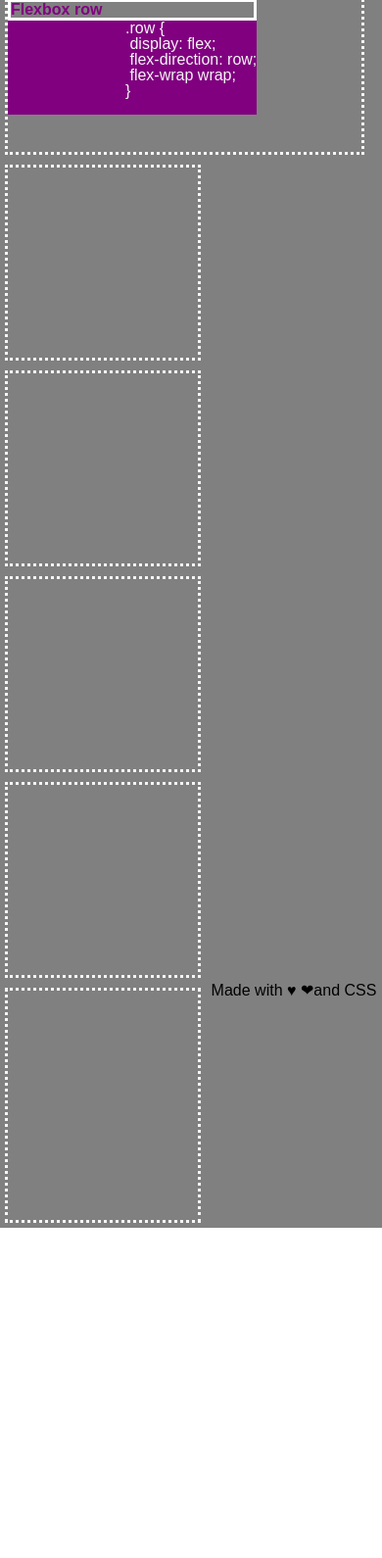
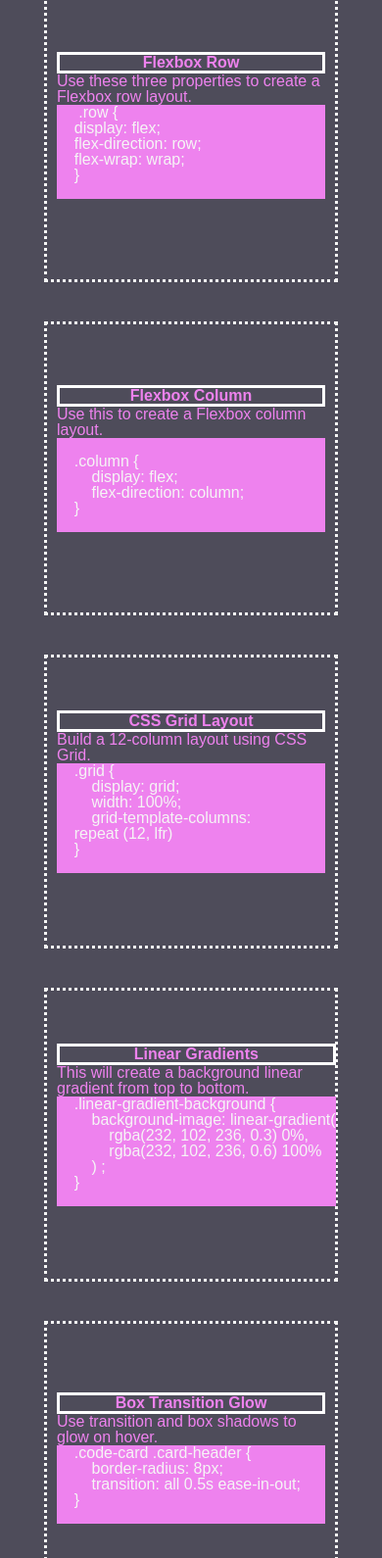
Before and after one commit to lindseycarlson23/CSS-snippet-cheatsheet, a plain HTML site: page index.html in a window 390 px wide. Shown: the part 410-2000 px from the top of the page at 98% size. Before the commit the page ends 1663 px from the top, so only its background shows below. Drawn offline with Linux system fonts and the light colour scheme.

Commit message:
added flex grid to media queries

```diff
--- a/Assets/CSS/style.css
+++ b/Assets/CSS/style.css
@@ -5,10 +5,12 @@ header {
 }
 
 main {
-   background-color: gray;
+   background-color: rgb(78, 76, 90);
    flex: 1 0 auto;
    display: flex;
    flex-flow: wrap;
+   justify-content: center;
+   margin: 1 0 auto;
 }
 
 footer {
@@ -16,45 +18,51 @@ footer {
     flex: 1 0 auto;
     text-align: center;
     justify-content: bottom;
+    color: violet
 }
 
 
-
 .container {
-    background-color: gray;
+    background-color: rgb(78, 76, 90);
     width: 100%;
     display: flex;
-    flex-flow: column;
+    flex-flow: column wrap;
 }
 
 .title {
-    color: purple;
+    color: violet;
     flex: 1 auto;
+    margin-bottom: 20px;
 }
 
-.tiles {
+.card {
     display: flex;
-    min-height: 200px;
-    min-width: 200px;
+    min-height: 300px;
+    max-width: 300px;
     align-items: center;
     border-style: dotted;
     border-color: whitesmoke;
-    color: purple;
-    border-width: ;
-    margin: 5px 5px 5px 5px;
-    justify-content: center;
+    color: violet;
+    margin: 20px;
+    padding: 10px;
+    flex-wrap: wrap;
+
 }
 
-.code-box {
-    background-color: purple;
+.code-card {
+    background-color: violet;
     color: whitesmoke;
     justify-content: center;
     background-position: center;
+    margin: auto;
 
 }
 
-.box-title {
+.card-title {
     border: solid white;
+    text-align: center;
+    position: relative;
+    margin-top: -20px;
 }
 
 #subtitle {
@@ -62,20 +70,32 @@ footer {
     flex-wrap: wrap;
     justify-content: center;
     color: whitesmoke;
-    margin: 5px 100px 25px 100px;
+    margin: 15px 100px 25px 100px;
     font-size: 2vh;
 }
 
 /* tablet styles */
+
+@media screen and (min-width: 993px){
+    .container {
+        display: grid;
+        width: 100%;
+        grid-template-columns: max-content repeat(3, lfr)
+    }
+}
 @media screen and (max-width: 992px){
     .container {
-        flex-direction: row;
+        display: grid;
+        width: 100%;
+        grid-template-columns: max-content repeat(2, lfr)
     }
 }
 
 /* phone styles */
 @media screen and (max-width: 768px){
     .container {
-        flex-direction: column;
+        display: grid;
+        width: 100%;
+        grid-template-columns: repeat (1, lfr)
     }
 }
--- a/index.html
+++ b/index.html
@@ -17,36 +17,115 @@
         </header>
 
         <main>
-                <article class="tiles">
+
+                <article class="card">
                     <div>
-                        <h2 class="box-title">
-                            Flexbox row
+                        <h2 class="card-title">
+                            Flexbox Row
                         </h2>
-                        <pre class="code-box">
+                        <p>
+                            Use these three properties to create a Flexbox row layout.
+                        </p>
+                        <pre class="code-card">
      .row {
     display: flex;
     flex-direction: row;
-                            flex-wrap wrap;
+    flex-wrap: wrap;
     }
                         </pre>
                     </div>
 
+
+                </article>
+                <article class="card">
                     <div>
-                        <pre>
-
+                        <h2 class="card-title">
+                            Flexbox Column
+                        </h2>
+                        <p>
+                            Use this to create a Flexbox column layout.
+                        </p>
+                        <pre class="code-card">
+    .column {
+        display: flex;
+        flex-direction: column;
+    }
                         </pre>
                     </div>
                 </article>
-                <article class="tiles"></article>
-                <article class="tiles"></article>
-                <article class="tiles"></article>
-                <article class="tiles"></article>
-                <article class="tiles"></article>
+                <article class="card">
+                    <div>
+                        <h2 class="card-title">
+                            CSS Grid Layout
+                        </h2>
+                        <p>
+                            Build a 12-column layout using CSS Grid.
+                        </p>
+                        <pre class="code-card">
+    .grid {
+        display: grid;
+        width: 100%;
+        grid-template-columns:
+    repeat (12, lfr)
+    }
+                        </pre>
+                    </div>
+                </article>
+                <article class="card">
+                    <div>
+                        <h2 class="card-title">
+                            Linear Gradients
+                        </h2>
+                        <p>
+                            This will create a background linear gradient from top to bottom.
+                        </p>
+                        <pre class="code-card">
+    .linear-gradient-background {
+        background-image: linear-gradient(
+            rgba(232, 102, 236, 0.3) 0%,
+            rgba(232, 102, 236, 0.6) 100%
+        ) ;
+    }
+                        </pre>
+                    </div>
+                </article>
+                <article class="card">
+                    <div>
+                        <h2 class="card-title">
+                            Box Transition Glow
+                        </h2>
+                        <p>
+                            Use transition and box shadows to glow on hover.
+                        </p>
+                        <pre class="code-card">
+    .code-card .card-header {
+        border-radius: 8px;
+        transition: all 0.5s ease-in-out;
+    }
+                        </pre>
+                    </div>
+                </article>
+                <article class="card">
+                    <div>
+                        <h2 class="card-title">
+                            Overlay Card with Title
+                        </h2>
+                        <p>
+                            Use position properties and negative margins to raise elements higher than their natural starting point.
+                        </p>
+                        <pre class="code-card">
+    .card-header {
+        position: relative;
+        margin-top: -20px;
+    }
+                        </pre>
+                    </div>
+                </article>
+        </main>
 
         <footer>
             Made with ♥ ❤and CSS
         </footer>
-        </main>
 
 
     </footer>
```
Lines whose indentation alone changed are shown as unchanged.
